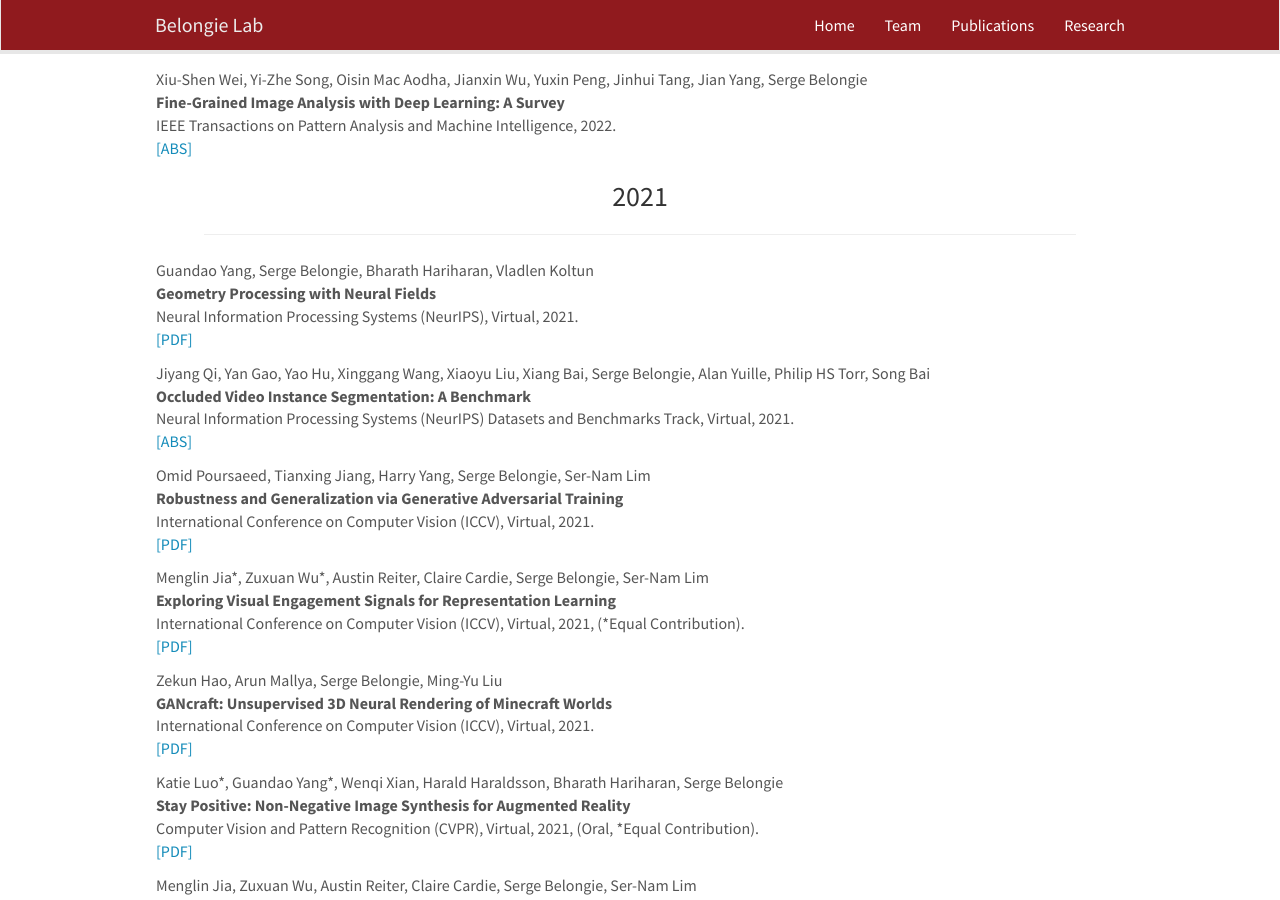
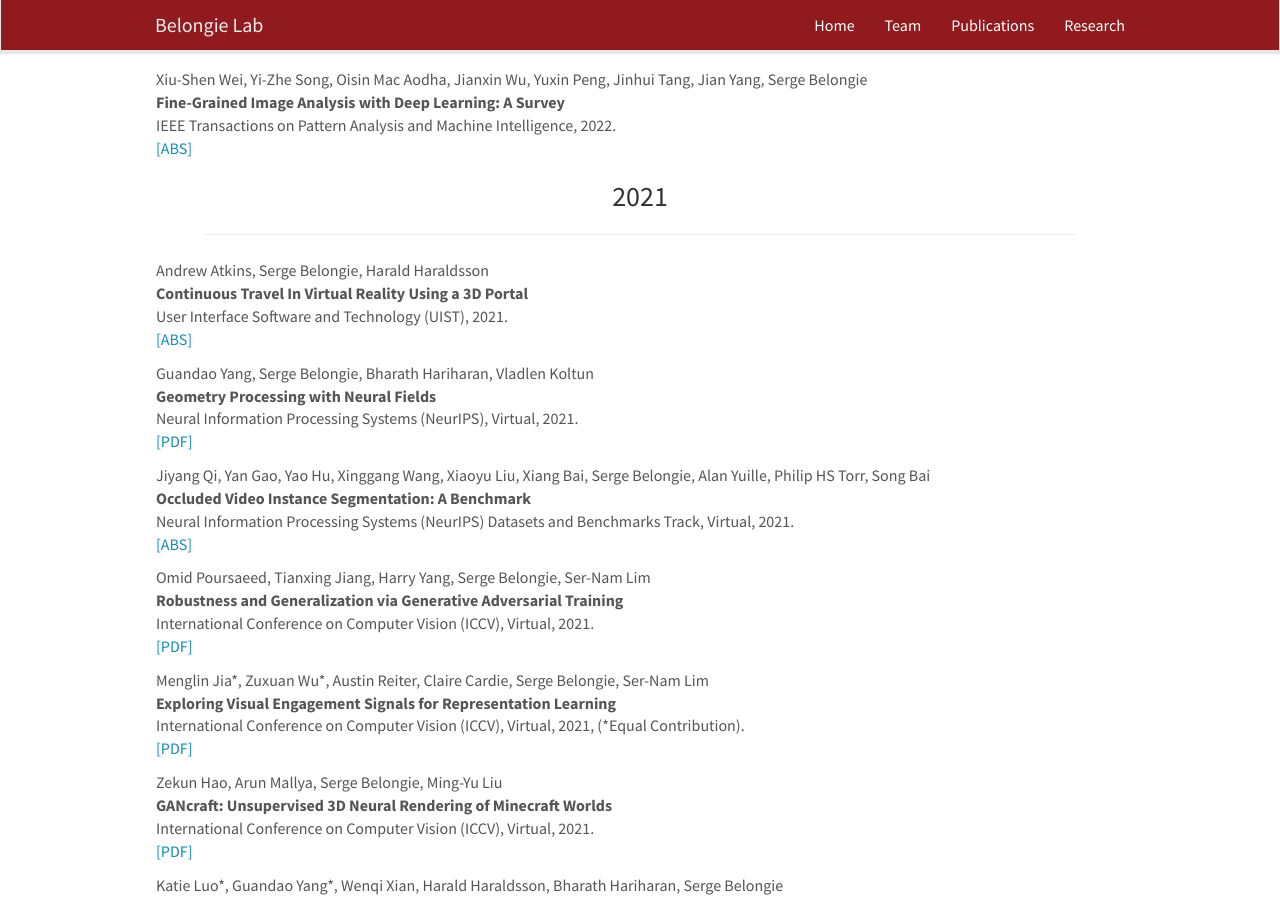
Before and after one commit to BelongieLab/belongielab.github.io, a Jekyll site: the page built from _pages/publications.md, in a window 1280 px wide and 900 px high, scrolled down 305 px. Built offline with Jekyll 4.4.1, drawn with Linux system fonts in a browser that asks for light colours; nearby versions of some CDN libraries.

Commit message:
added Atkins2021

```diff
--- a/_data/publist.yml
+++ b/_data/publist.yml
@@ -19,6 +19,15 @@
   title: "Fine-Grained Image Analysis with Deep Learning: A Survey"
   venue: 'IEEE Transactions on Pattern Analysis and Machine Intelligence, '
   year: '2022'
+- author: "Andrew Atkins, Serge Belongie, Harald Haraldsson"
+  link:
+    display: ABS
+    url: https://dl.acm.org/doi/10.1145/3474349.3480227
+  pub_type: conference
+  ref: Atkins2021
+  title: Continuous Travel In Virtual Reality Using a 3D Portal
+  venue: 'User Interface Software and Technology (UIST), '
+  year: '2021'
 - author: "Riccardo de Lutio, John Y. Park, Kimberly A. Watson, Stefano D'Aronco, Jan D. Wegner, Jan J. Wieringa, Melissa Tulig, Richard L. Pyle, Timothy J. Gallaher, Gillian Brown, Gordon Guymer, Andrew Franks, Dhahara Ranatunga, Yumiko Baba, Serge J. Belongie, Fabi\xE1n A. Michelangeli, Barbara A. Ambrose, Damon P. Little"
   link:
     display: ABS
```
